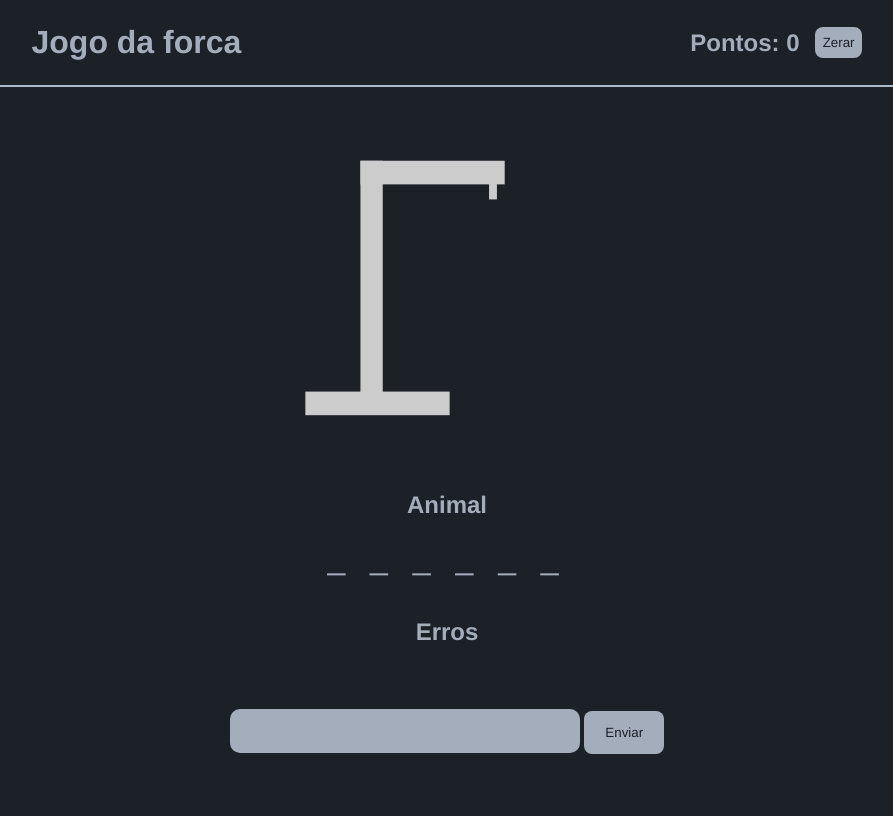
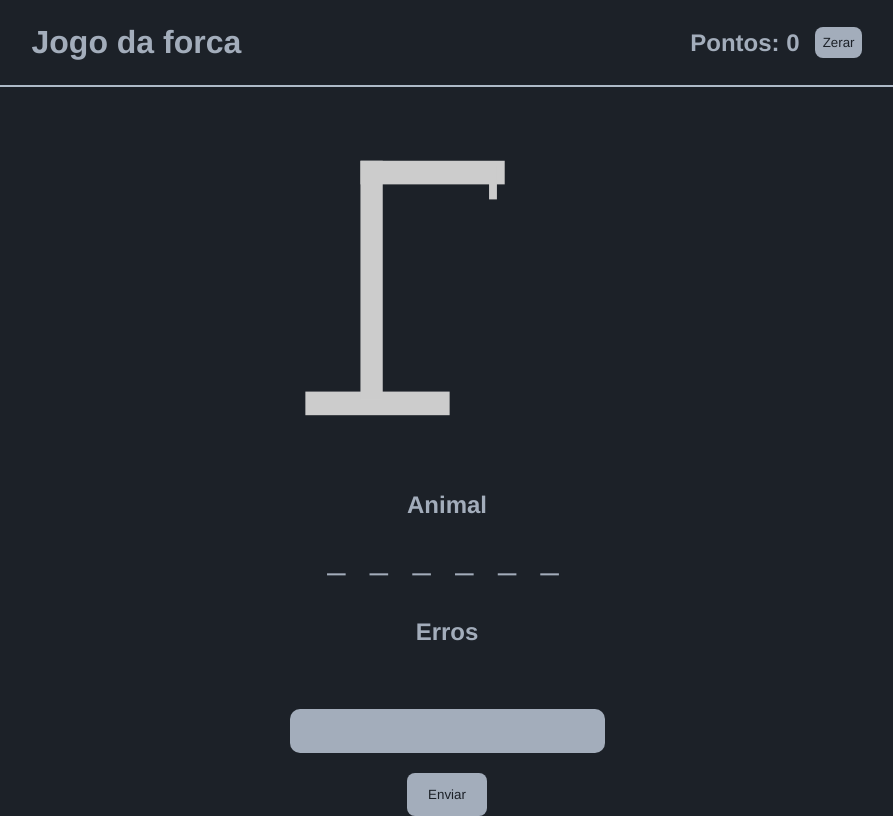
Before and after one commit to Filipelaw45/jogo-forca, a plain HTML site: page index.html in a window 1280 px wide. Shown: the whole page, without its empty margins (193-1086 px from the left). Drawn offline with Linux system fonts and the light colour scheme.

Commit message:
alteração layout btn

```diff
--- a/index.html
+++ b/index.html
@@ -30,7 +30,7 @@
             <div id="erradas" class="letras-forca">.</div>
         </div>
 
-        <div>
+        <div class="inputs">
             <input type="text" id="input" maxlength="1">
             <button class="btn" id="btn-enviar" onclick="inicia()">Enviar</button>
         </div>
--- a/main.js
+++ b/main.js
@@ -18,6 +18,8 @@ document.addEventListener('keydown', (e) =>{ if(e.key === 'Enter') inicia() })
 function inicia(){
 
     let letra = document.getElementById('input').value
+
+    letra = letra.toLowerCase()
 
     if(eUmaLetra(letra)){
         if(letrasErradas.includes(letra) || letrasAcertadas.includes(letra)){
--- a/style.css
+++ b/style.css
@@ -110,3 +110,11 @@ header{
     height: 2.7rem;
     width: 80px;
 }
+
+.inputs{
+    display: flex;
+    gap: 20px;
+    flex-direction: column;
+    align-items: center;
+    align-content: center;
+}
```
